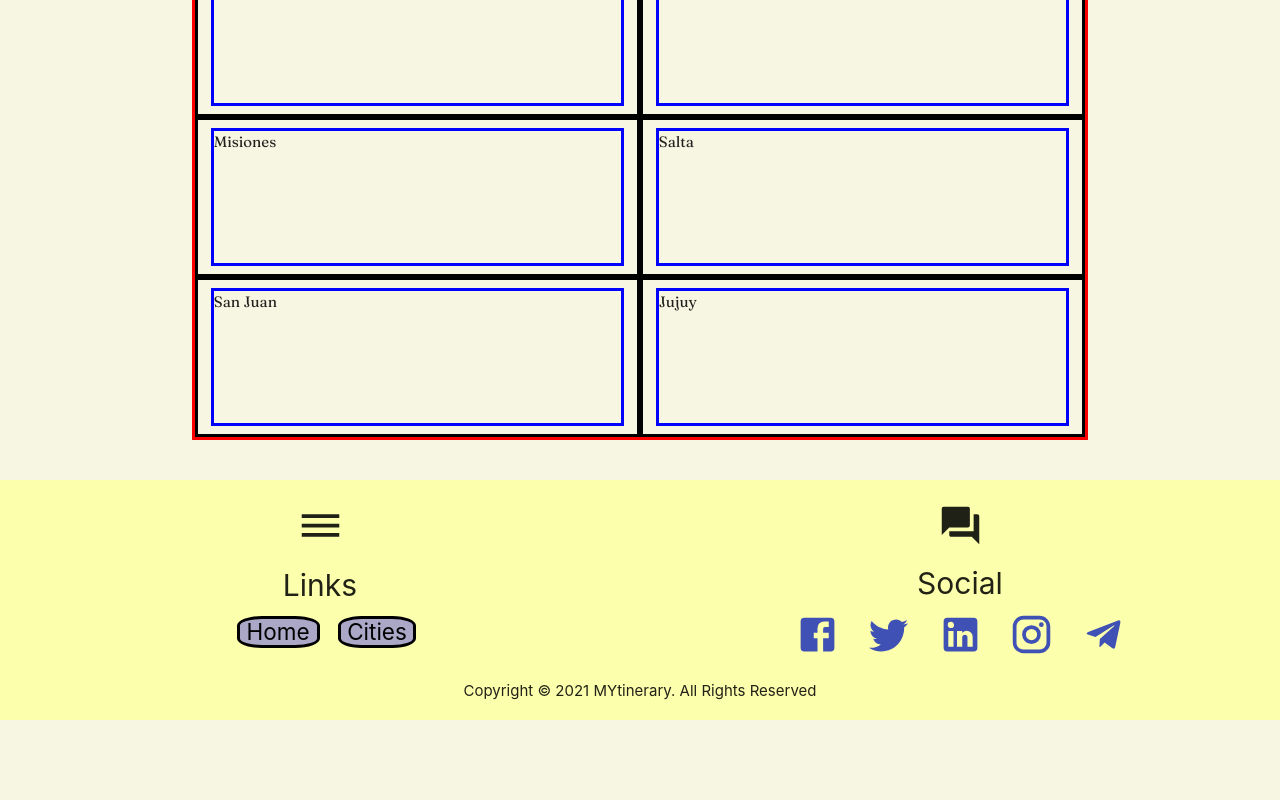
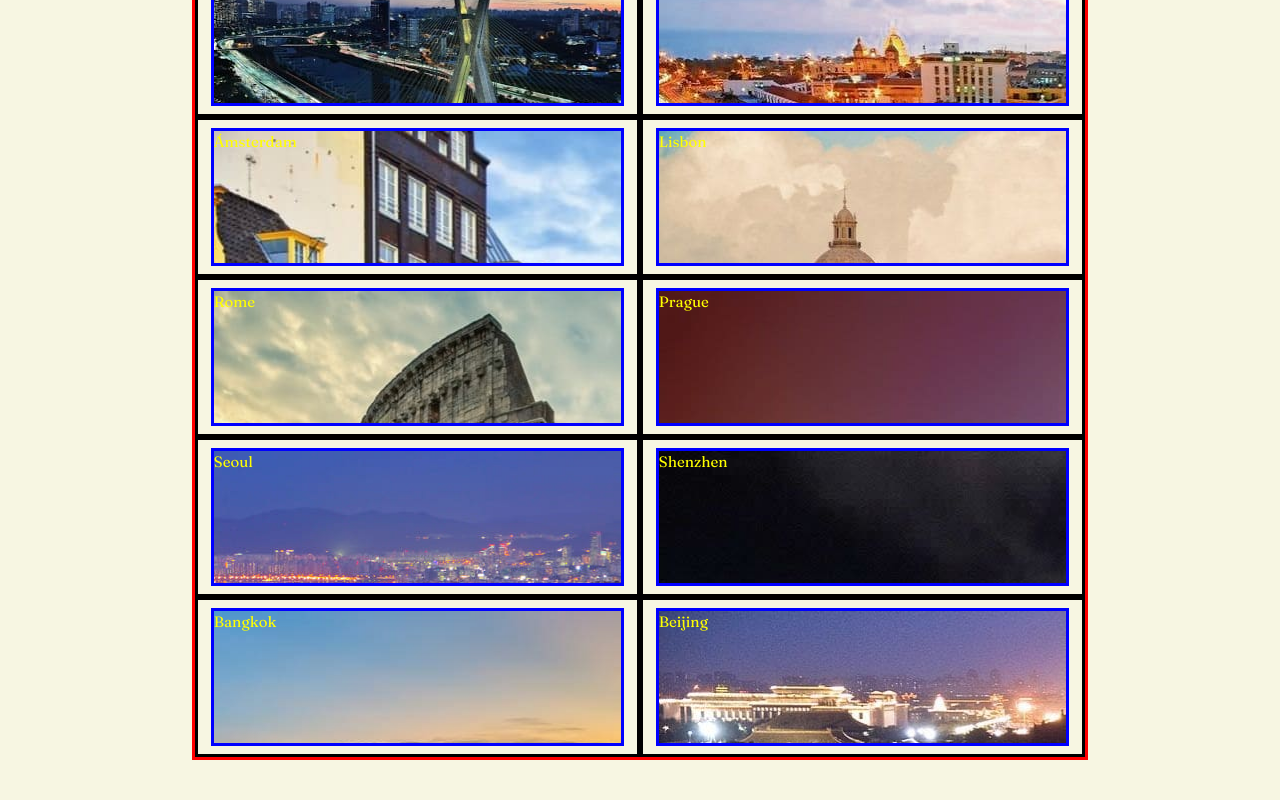
Before and after one commit to FranciscoFlorentin/FlorentinMytinerary, a React (Create React App) app in the folder frontend/: page /cities in a window 1280 px wide. Shown: the part 660-1460 px from the top of the page. Before the commit the page ends 1380 px from the top, so only its background shows below. Built offline with nearby package versions, Linux system fonts and the light colour scheme.

Commit message:
update martes

```diff
--- a/frontend/src/components/Cities.js
+++ b/frontend/src/components/Cities.js
@@ -1,9 +1,16 @@
-import { useState,useEffect } from "react"
+import { useState } from "react"
 import City from "./City"
 
-const cities=[{id:"sf" ,name:"Santa Fe"},{id:"ba" ,name:"Buenos Aires"},{id:"cb" ,name:"Cordoba"},
-{id:"mz" ,name:"Mendoza"},{id:"mn" ,name:"Misiones"},{id:"st" ,name:"Salta"},{id:"sj" ,name:"San Juan"},
-{id:"jj" ,name:"Jujuy"}]
+const cities=[{name:"Santa Fe", dir:"./assets/santa fe.jpg"},
+{name:"Montevideo", dir:"./assets/Montevideo.jpg"},
+{name:"Sao Paulo", dir:"./assets/Sao Paulo.jpg"},
+{name:"Cartagena", dir:"./assets/Cartagena.jpg"},{name:"Ámsterdam", dir:"./assets/amsterdam.jpg"},
+{name:"Lisbon", dir:"./assets/Lisboa.jpg"},
+{name:"Rome", dir:"./assets/roma.jpg"},
+{name:"Prague", dir:"./assets/praga.jpg"},{name:"Seoul", dir:"./assets/seul.jpg"},
+{name:"Shenzhen", dir:"./assets/shenzhen.jpg"},
+{name:"Bangkok", dir:"./assets/bangkok.jpg"},
+{name:"Beijing", dir:"./assets/pekin.jpg"}]
 
 const Cities=()=>{
     const [inputValue,setImputValue]=useState("");
@@ -11,9 +18,8 @@ const Cities=()=>{
         <>
             <section className="container sectionCities">
                 <input type="text" placeholder="Place a city name" onChange={(e)=>setImputValue(e.target.value)}/>
-                {cities.map(city=>{
-                    return (city.name.toUpperCase().indexOf(inputValue.toUpperCase()) === 0)
-                    && <City city={city.name}/>
+                    {cities.map(city=>{return (city.name.toUpperCase().indexOf(inputValue.toUpperCase()) === 0)
+                    && <City key={city.name} city={city}/>
                 })}
             </section>
         </>
--- a/frontend/src/components/City.js
+++ b/frontend/src/components/City.js
@@ -5,8 +5,11 @@ export default class City extends Component {
         return (
             <>
                 <div className="city1">
-                    <div className="city2">
-                        {this.props.city}
+                    <div className="city2" style={{
+                        backgroundImage:`url("${this.props.city.dir}")`,
+                        color:"yellow"
+                    }}>
+                        {this.props.city.name}
                     </div>
                 </div>
             </>
```
Also changed, not shown: 1 other file (tests, documents, lock files or other folders).
